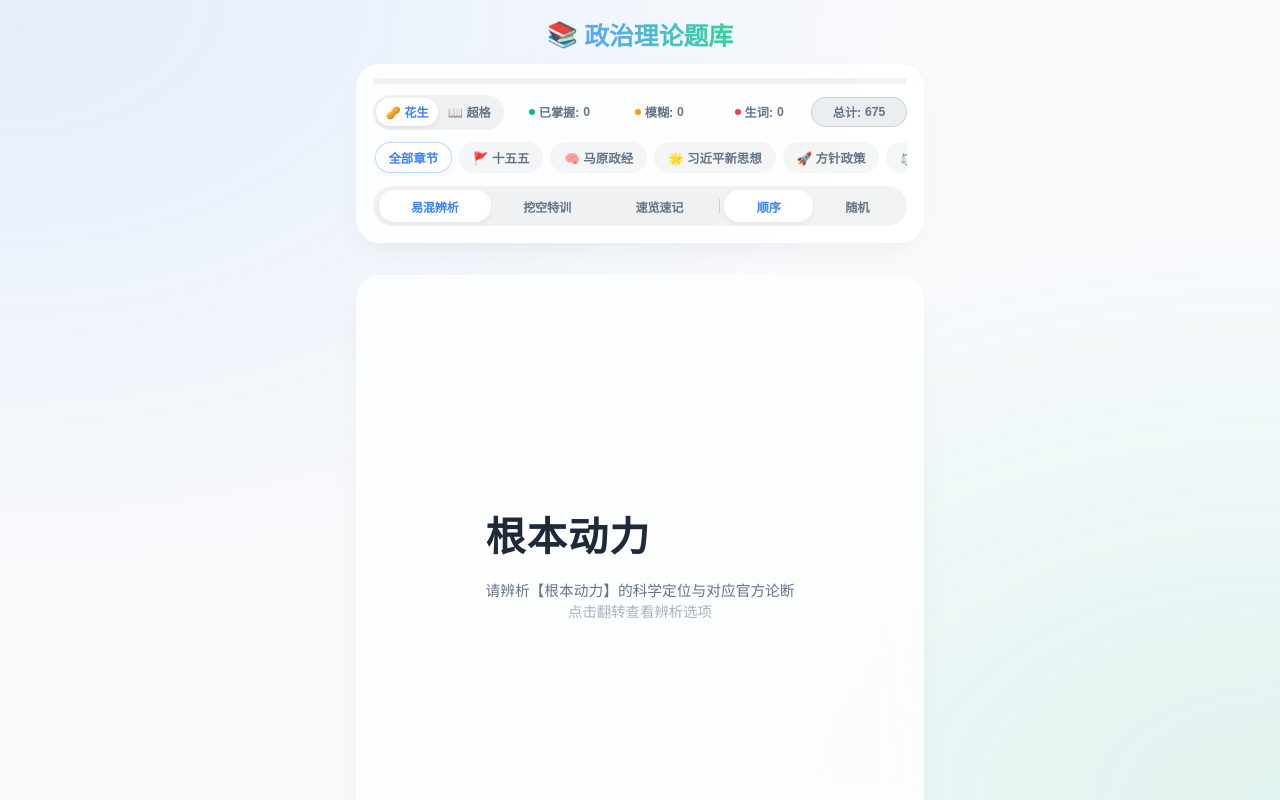
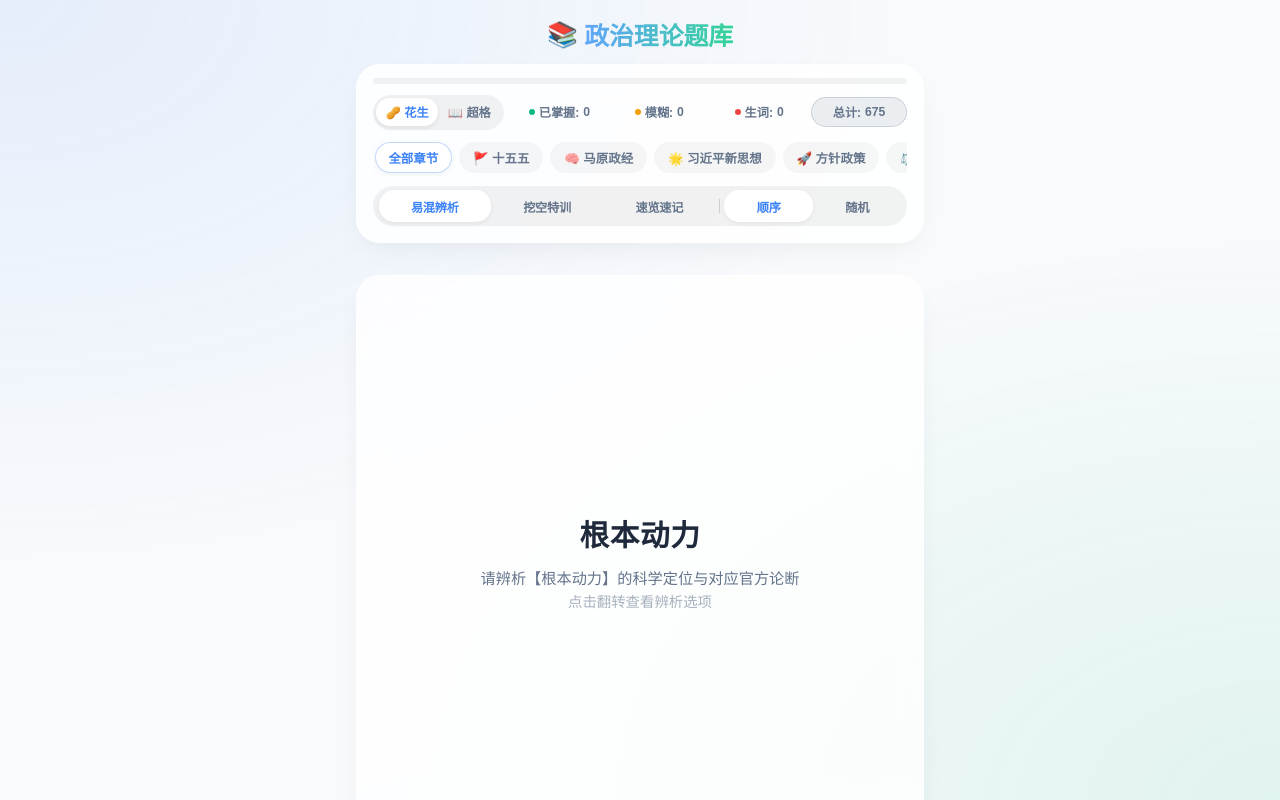
Before and after one commit to troses3/zhengzhi-fuxi, a React (Vite) app: page / in a window 1280 px wide. Shown: the top 800 px of the page. Built offline with nearby package versions, Linux system fonts and the light colour scheme.

Commit message:
style: unify fixed font size across all contrast cards on card front

```diff
--- a/src/App.css
+++ b/src/App.css
@@ -570,6 +570,8 @@ body {
   .idiom-meaning { font-size: 1rem; }
   .sentence-blank { font-size: 1.1rem; } /* Unified mobile font size for long sentences */
   .sentence-question { font-size: 1.1rem; } /* Unified mobile font size to prevent shift on flip */
+  .contrast-front-title { font-size: 1.55rem; }
+  .contrast-front-sub { font-size: 0.88rem; }
 
   .options-grid-2x2 {
     gap: 0.55rem;
@@ -720,16 +722,32 @@ body {
   padding: 0.75rem 1rem;
 }
 
-.options-vertical-contrast .option-label {
-  margin-top: 0.1rem;
-  flex-shrink: 0;
+.contrast-front-container {
+  display: flex;
+  flex-direction: column;
+  align-items: center;
+  justify-content: center;
+  width: 100%;
+  padding: 0 0.5rem;
+  box-sizing: border-box;
+}
+
+.contrast-front-title {
+  font-size: 1.85rem;
+  font-weight: 800;
+  color: var(--text-primary);
+  letter-spacing: 0.04rem;
+  line-height: 1.35;
+  margin-bottom: 0.75rem;
+  text-align: center;
 }
 
 .contrast-front-sub {
-  font-size: 0.92rem;
+  font-size: 0.95rem;
   color: var(--text-secondary);
-  margin-top: 0.75rem;
   font-weight: 500;
+  line-height: 1.45;
+  text-align: center;
 }
 
 .contrast-feedback-details {
--- a/src/App.jsx
+++ b/src/App.jsx
@@ -594,17 +594,8 @@ function App() {
                       {renderSentenceWithBlank(currentExample || currentItem.meaning, currentItem.word)}
                     </h2>
                   ) : (
-                    <div>
-                      <h2
-                        className="idiom-word"
-                        style={(() => {
-                          const titleText = currentItem.title || currentItem.word || '';
-                          const len = titleText.length;
-                          if (len <= 4) return { fontSize: '2.5rem', fontWeight: '800', letterSpacing: '0.08rem' };
-                          if (len <= 8) return { fontSize: '1.8rem', fontWeight: '700', letterSpacing: '0.03rem', lineHeight: '1.35' };
-                          return { fontSize: '1.35rem', fontWeight: '700', letterSpacing: '0', lineHeight: '1.4' };
-                        })()}
-                      >
+                    <div className="contrast-front-container">
+                      <h2 className="contrast-front-title">
                         {currentItem.title || currentItem.word}
                       </h2>
                       <div className="contrast-front-sub">
```
Also changed, not shown: 5 other files (tests, documents, lock files or other folders).
